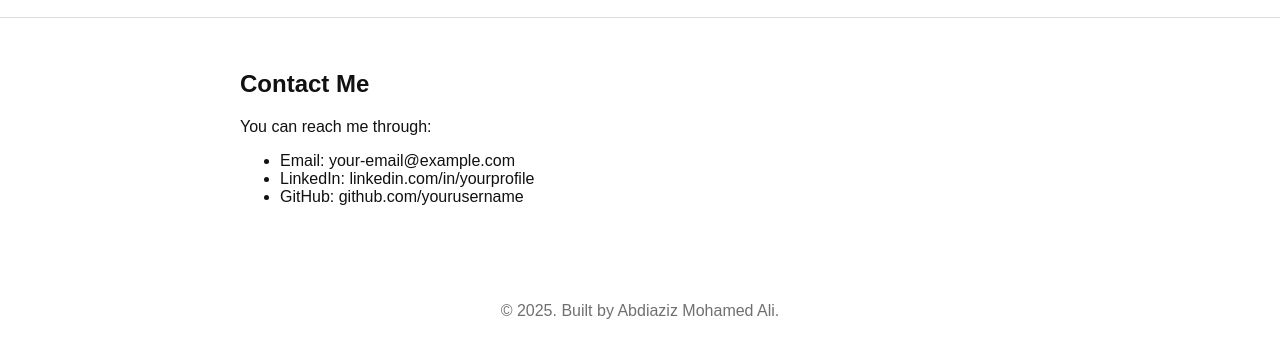
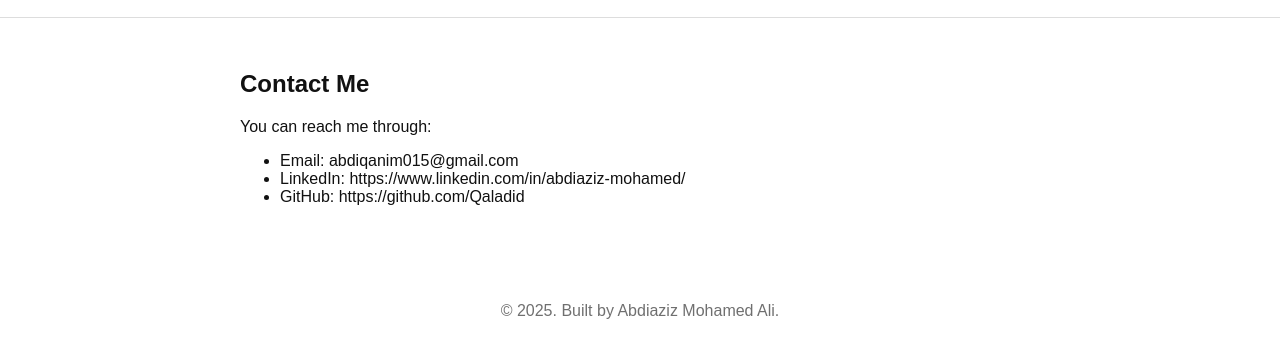
Before and after one commit to Qaladid/abdiaziz-portfolio, a plain HTML site: page contact.html in a window 1280 px wide. Shown: the part 95-452 px from the top of the page. Drawn offline with Linux system fonts and the light colour scheme.

Commit message:
added the links to my contacts

```diff
--- a/contact.html
+++ b/contact.html
@@ -25,9 +25,9 @@
 
     <p>You can reach me through:</p>
     <ul>
-        <li>Email: your-email@example.com</li>
-        <li>LinkedIn: linkedin.com/in/yourprofile</li>
-        <li>GitHub: github.com/yourusername</li>
+        <li>Email: abdiqanim015@gmail.com</li>
+        <li>LinkedIn: https://www.linkedin.com/in/abdiaziz-mohamed/</li>
+        <li>GitHub: https://github.com/Qaladid</li>
     </ul>
 </section>
 
```
